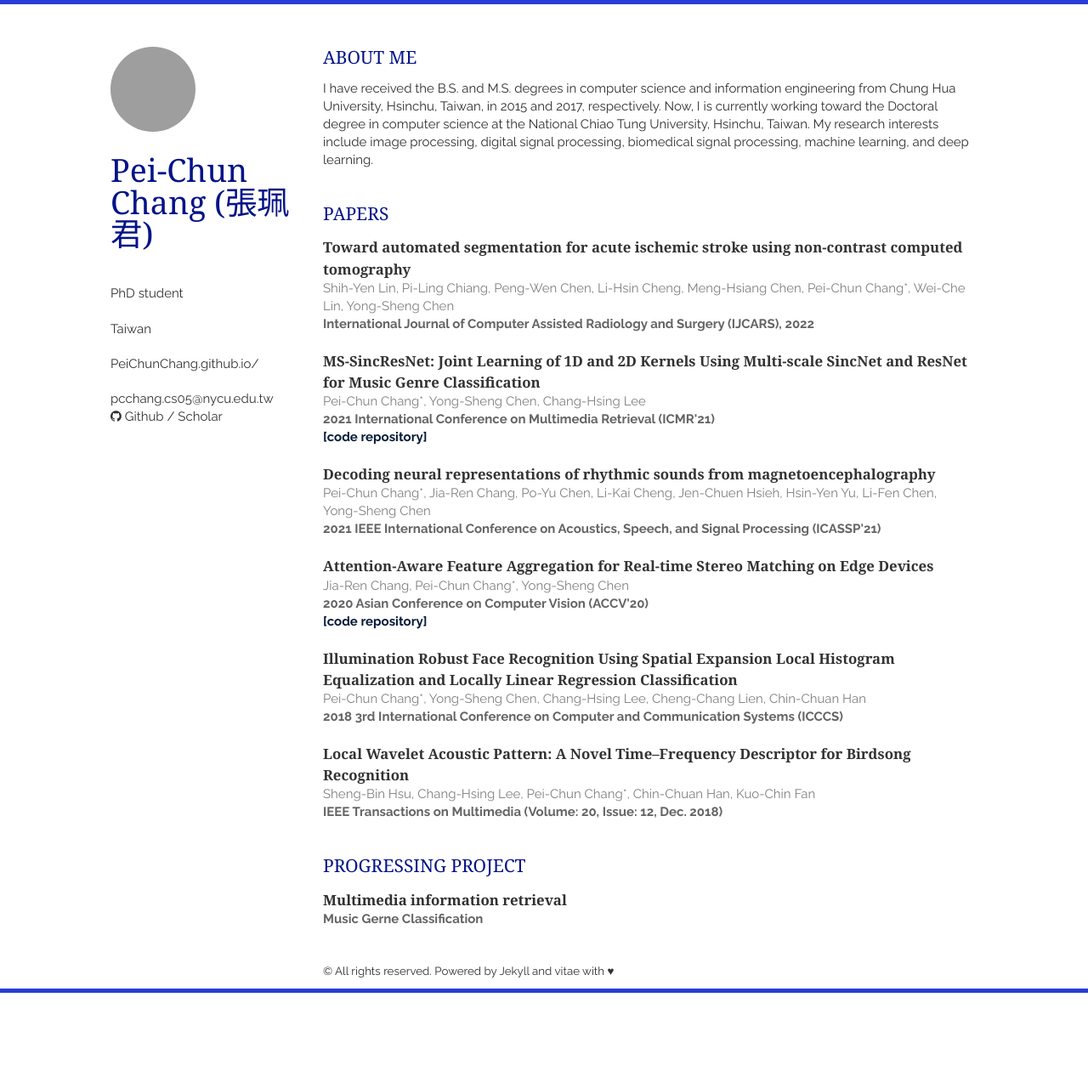
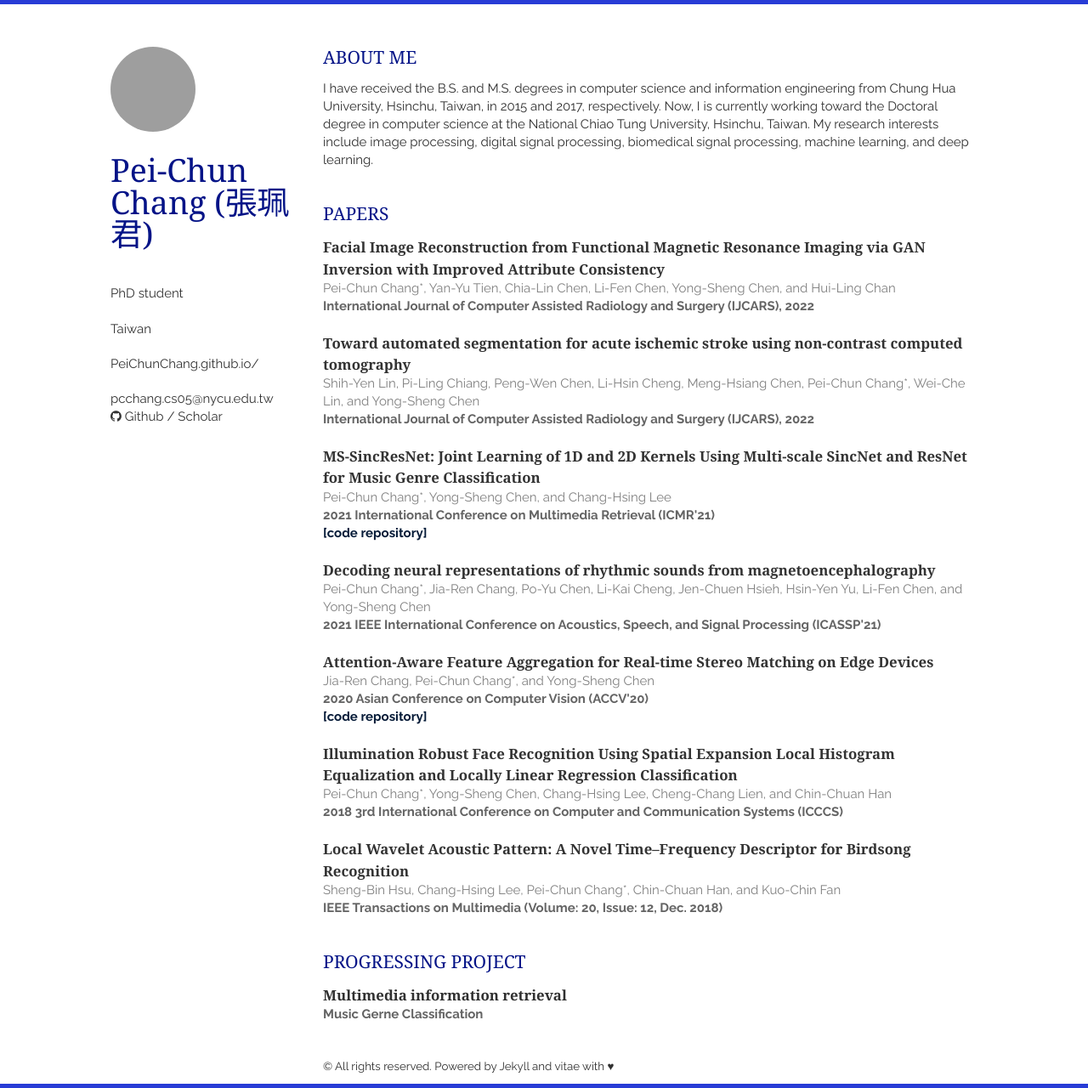
Before and after one commit to PeiChunChang/PeiChunChang.github.io, a Jekyll site: the page built from index.html, in a window 1280 px wide. Shown: the whole page at 85% size. Built offline with Jekyll 4.4.1, drawn with Linux system fonts in a browser that asks for light colours; nearby versions of some CDN libraries; the list of posts is cut into pages by our own code; a style sheet for code colours, icons or effects is not loaded; before the commit the page ends 1168 px from its top, so only the background shows below that; grey boxes are pictures that could not be loaded.

Commit message:
Update papers.html

```diff
--- a/_includes/papers.html
+++ b/_includes/papers.html
@@ -2,8 +2,17 @@
     <h1>Papers</h1>
     <article>
         <header>
+            <h1><a href="">Facial Image Reconstruction from Functional Magnetic Resonance Imaging via GAN Inversion with Improved Attribute Consistency</a></h1>
+            <span> Pei-Chun Chang*, Yan-Yu Tien, Chia-Lin Chen, Li-Fen Chen, Yong-Sheng Chen, and Hui-Ling Chan</span>
+        </header>
+        <p>
+            <em>International Journal of Computer Assisted Radiology and Surgery (IJCARS), 2022</em>
+        </p>
+    </article>
+    <article>
+        <header>
             <h1><a href="https://link.springer.com/article/10.1007/s11548-022-02570-x">Toward automated segmentation for acute ischemic stroke using non-contrast computed tomography</a></h1>
-            <span>Shih-Yen Lin, Pi-Ling Chiang, Peng-Wen Chen, Li-Hsin Cheng, Meng-Hsiang Chen, Pei-Chun Chang*, Wei-Che Lin, Yong-Sheng Chen</span>
+            <span>Shih-Yen Lin, Pi-Ling Chiang, Peng-Wen Chen, Li-Hsin Cheng, Meng-Hsiang Chen, Pei-Chun Chang*, Wei-Che Lin, and Yong-Sheng Chen</span>
         </header>
         <p>
             <em>International Journal of Computer Assisted Radiology and Surgery (IJCARS), 2022</em>
@@ -12,7 +21,7 @@
     <article>
         <header>
             <h1><a href="https://dl.acm.org/doi/abs/10.1145/3460426.3463619">MS-SincResNet: Joint Learning of 1D and 2D Kernels Using Multi-scale SincNet and ResNet for Music Genre Classification</a></h1>
-            <span>Pei-Chun Chang*, Yong-Sheng Chen, Chang-Hsing Lee</span>
+            <span>Pei-Chun Chang*, Yong-Sheng Chen, and Chang-Hsing Lee</span>
         </header>
         <p>
             <em>2021 International Conference on Multimedia Retrieval (ICMR'21)</em>
@@ -24,7 +33,7 @@
     <article>
         <header>
             <h1><a href="https://ieeexplore.ieee.org/document/9414178">Decoding neural representations of rhythmic sounds from magnetoencephalography</a></h1>
-            <span>Pei-Chun Chang*, Jia-Ren Chang, Po-Yu Chen, Li-Kai Cheng, Jen-Chuen Hsieh, Hsin-Yen Yu, Li-Fen Chen, Yong-Sheng Chen</span>
+            <span>Pei-Chun Chang*, Jia-Ren Chang, Po-Yu Chen, Li-Kai Cheng, Jen-Chuen Hsieh, Hsin-Yen Yu, Li-Fen Chen, and Yong-Sheng Chen</span>
         </header>
         <p>
             <em>2021 IEEE International Conference on Acoustics, Speech, and Signal Processing (ICASSP'21)</em>
@@ -33,7 +42,7 @@
     <article>
         <header>
             <h1><a href="https://openaccess.thecvf.com/content/ACCV2020/papers/Chang_Attention-Aware_Feature_Aggregation_for_Real-time_Stereo_Matching_on_Edge_Devices_ACCV_2020_paper.pdf">Attention-Aware Feature Aggregation for Real-time Stereo Matching on Edge Devices</a></h1>
-            <span>Jia-Ren Chang, Pei-Chun Chang*, Yong-Sheng Chen</span>
+            <span>Jia-Ren Chang, Pei-Chun Chang*, and Yong-Sheng Chen</span>
         </header>
         <p>
             <em>2020 Asian Conference on Computer Vision (ACCV'20)</em>
@@ -45,7 +54,7 @@
     <article>
         <header>
             <h1><a href="https://ieeexplore.ieee.org/abstract/document/8463262">Illumination Robust Face Recognition Using Spatial Expansion Local Histogram Equalization and Locally Linear Regression Classification</a></h1>
-            <span>Pei-Chun Chang*, Yong-Sheng Chen, Chang-Hsing Lee, Cheng-Chang Lien, Chin-Chuan Han</span>
+            <span>Pei-Chun Chang*, Yong-Sheng Chen, Chang-Hsing Lee, Cheng-Chang Lien, and Chin-Chuan Han</span>
         </header>
         <p>
             <em>2018 3rd International Conference on Computer and Communication Systems (ICCCS)</em>
@@ -54,7 +63,7 @@
     <article>
         <header>
             <h1><a href="https://ieeexplore.ieee.org/stamp/stamp.jsp?arnumber=8356630">Local Wavelet Acoustic Pattern: A Novel Time–Frequency Descriptor for Birdsong Recognition</a></h1>
-            <span>Sheng-Bin Hsu, Chang-Hsing Lee, Pei-Chun Chang*, Chin-Chuan Han, Kuo-Chin Fan</span>
+            <span>Sheng-Bin Hsu, Chang-Hsing Lee, Pei-Chun Chang*, Chin-Chuan Han, and Kuo-Chin Fan</span>
         </header>
         <p>
             <em>IEEE Transactions on Multimedia (Volume: 20, Issue: 12, Dec. 2018)</em>
```
